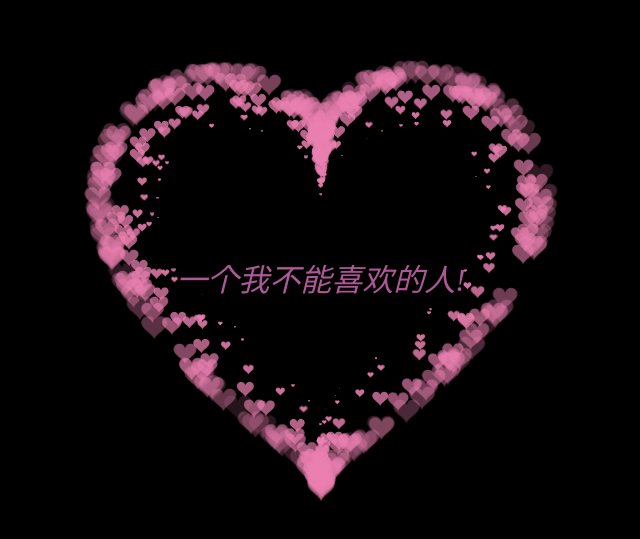
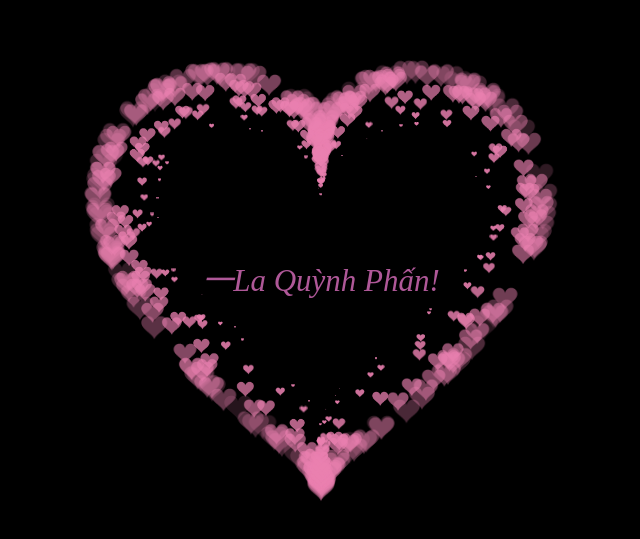
Before and after one commit to vykhanhhlls/traitim, a plain HTML site: page index.html in a window 1280 px wide. Shown: the part 123-662 px from the top of the page, without its empty margins (319-959 px from the left). Drawn offline with Linux system fonts and the light colour scheme.

Commit message:
Update index.html

```diff
--- a/index.html
+++ b/index.html
@@ -524,7 +524,7 @@ var ParticlePool = (function() {
         align-items: center;
         justify-content: center;
         margin-bottom: 5px;
-        text-align: center;">一个我不能喜欢的人!</div>
+        text-align: center;">一La Quỳnh Phấn!</div>
 
  </BODY>
 
```
